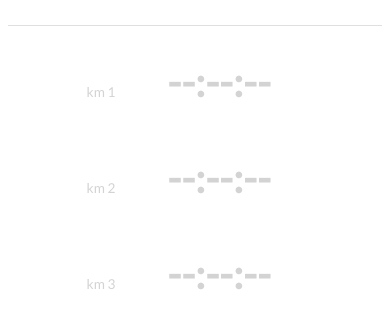
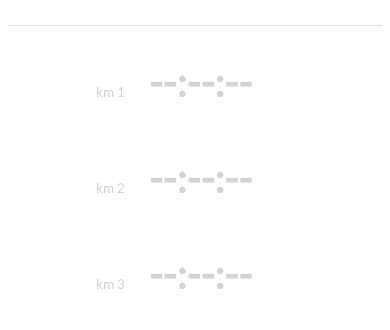
Before and after one commit to jorgesc/PaceCalculator, a React (Create React App) app: page / in a window 390 px wide. Shown: the part 514-844 px from the top of the page. Built offline with nearby package versions, Linux system fonts and the light colour scheme; a web font is replaced by a local one.

Commit message:
Center LapTimes in mobile

```diff
--- a/src/components/LapTimesDisplay/LapTimesTime.tsx
+++ b/src/components/LapTimesDisplay/LapTimesTime.tsx
@@ -45,8 +45,8 @@ const StyledLabel = styled.div<ILabelProps>`
   font-family: Lato;
   font-size: ${props => (props.showInCondensedMode ? "1.05em" : "0.85em")};
   font-weight: ${props => (props.showInCondensedMode ? "bold" : "normal")};
-  margin-right: 52px;
   flex: 1;
+  padding-right: 24px;
   text-align: right;
 `;
 
@@ -56,7 +56,11 @@ const StyledTime = styled.div`
   font-size: 2.5em;
   display: flex;
   flex-direction: row;
-  flex: 2;
+  flex: 1;
+`;
+
+const StyledSpacer = styled.div`
+  flex: 1;
 `;
 
 const LapTimesTime = ({
@@ -74,6 +78,7 @@ const LapTimesTime = ({
         {label || "km x"}
       </StyledLabel>
       <StyledTime> {time ? time : "--:--:--"} </StyledTime>
+      <StyledSpacer />
     </StyledLapTimesTime>
   );
 };
```
